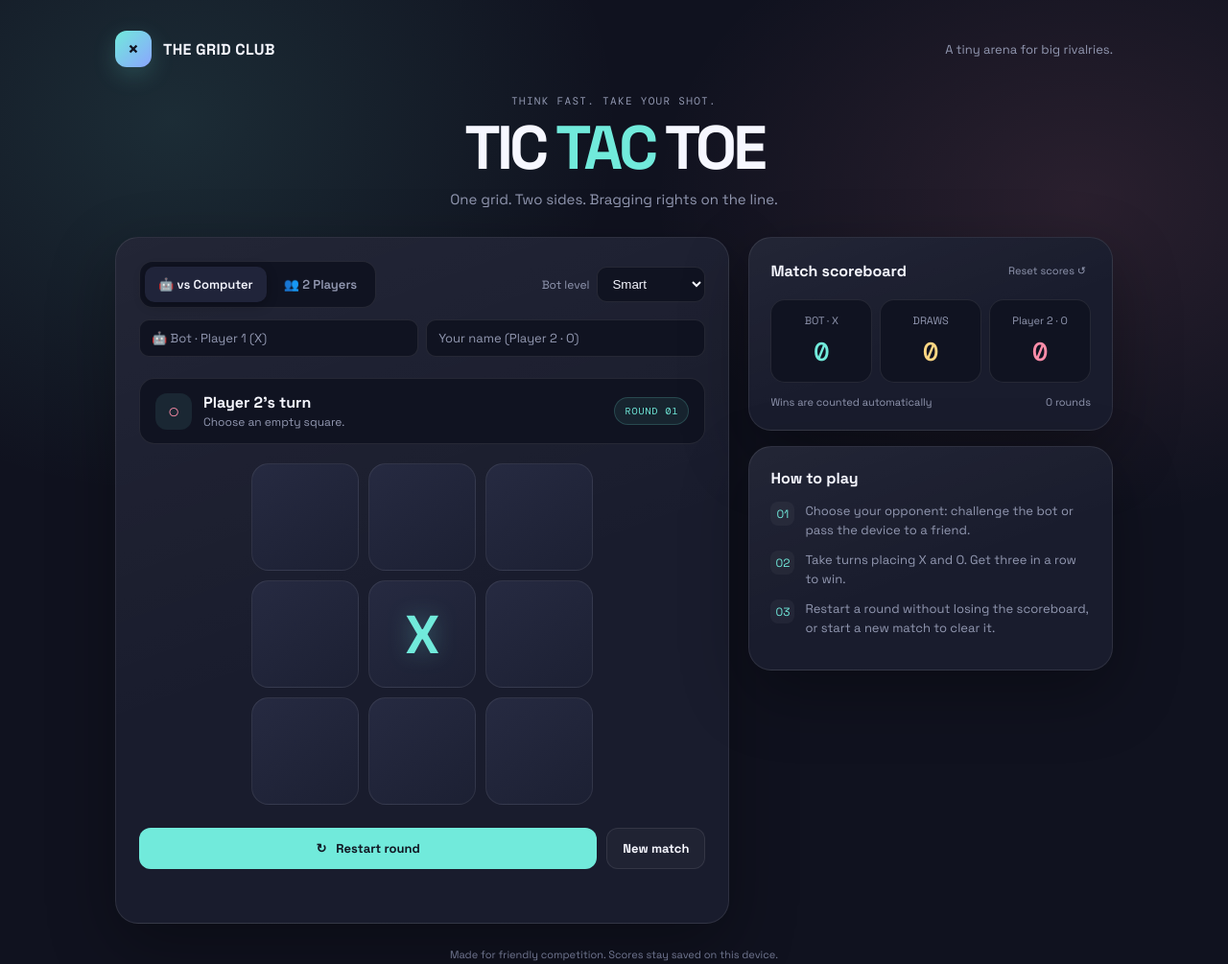
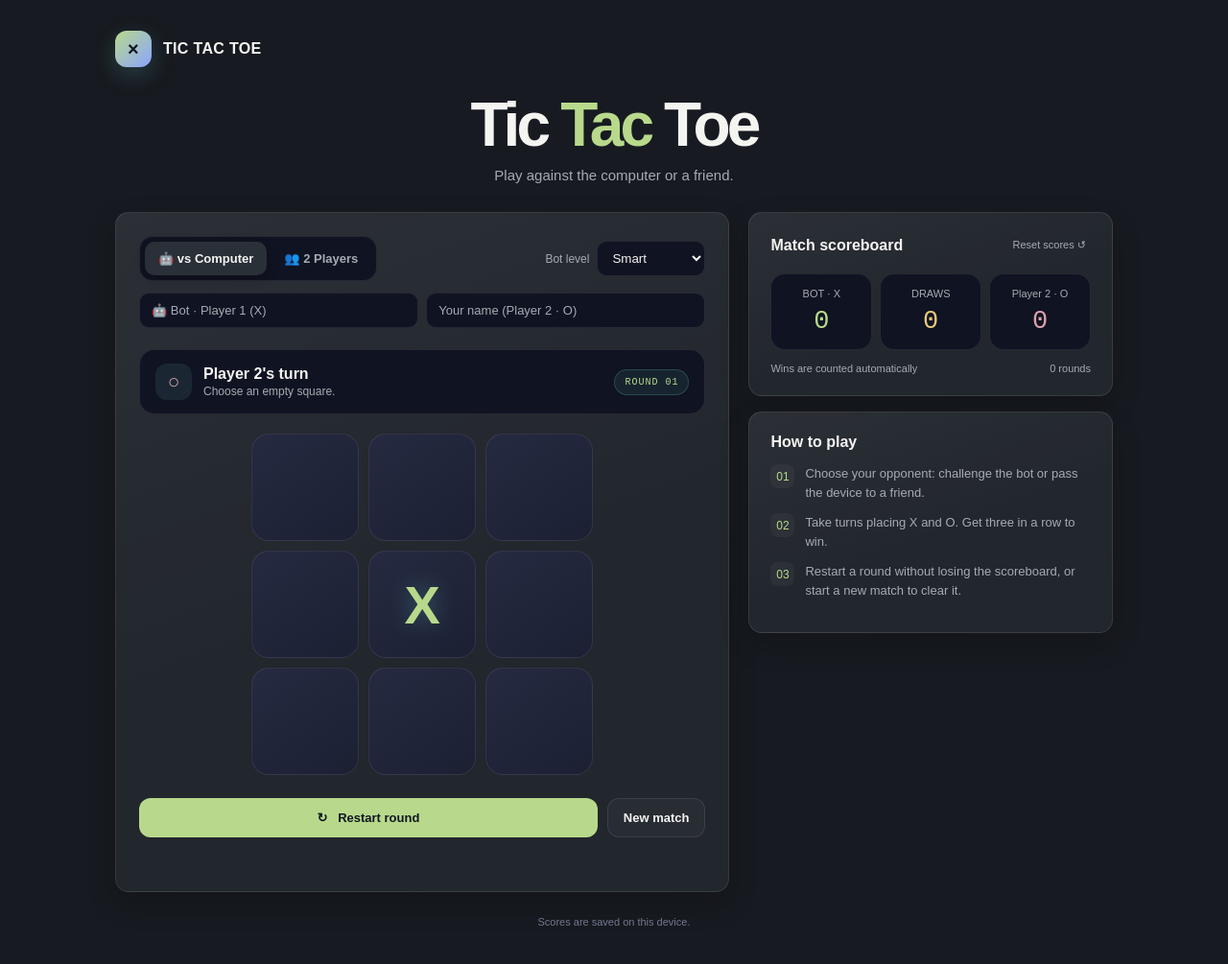
Before and after one commit to tanshi2003/Tic-tac-toe, a plain HTML site: page index.html in a window 1280 px wide. Shown: the whole page at 96% size. Drawn offline with nearby package versions, Linux system fonts and the light colour scheme.

Commit message:
Simplify game interface and remove AI-generated styling

```diff
--- a/index.html
+++ b/index.html
@@ -4,13 +4,13 @@
   <meta charset="UTF-8" />
   <meta name="viewport" content="width=device-width, initial-scale=1.0" />
   <meta name="theme-color" content="#10121f" />
-  <meta name="description" content="A polished Tic Tac Toe game. Challenge a clever bot or play head-to-head with a friend." />
-  <title>Tic Tac Toe | The Grid Club</title>
+  <meta name="description" content="Play Tic Tac Toe against the computer or with a friend." />
+  <title>Tic Tac Toe | Tic Tac Toe</title>
   <style>
-    @import url('https://fonts.googleapis.com/css2?family=DM+Mono:wght@400;500&family=Space+Grotesk:wght@400;500;600;700&display=swap');
-    :root{color-scheme:dark;--bg:#10121f;--panel:#191c2d;--panel2:#20243a;--line:rgba(255,255,255,.09);--muted:#9298b1;--text:#f6f7ff;--cyan:#71eadb;--pink:#ff8da9;--gold:#ffd783;--shadow:0 24px 70px rgba(0,0,0,.32)}
+
+    :root{color-scheme:dark;--bg:#171a20;--panel:#22262d;--panel2:#2a3038;--line:#ffffff18;--muted:#a5abb4;--text:#f4f4f1;--cyan:#b8d98b;--pink:#d9a2ad;--gold:#e8c77a;--shadow:0 12px 30px rgba(0,0,0,.18)}
     *{box-sizing:border-box}
-    body{margin:0;min-height:100vh;background:radial-gradient(ellipse at 14% 12%,rgba(113,234,219,.12),transparent 30%),radial-gradient(ellipse at 88% 20%,rgba(255,141,169,.11),transparent 28%),var(--bg);color:var(--text);font-family:'Space Grotesk',sans-serif;padding:32px 18px 44px}
+    body{margin:0;min-height:100vh;background:var(--bg);color:var(--text);font-family:'Space Grotesk',sans-serif;padding:32px 18px 44px}
     button{font:inherit}
     .shell{width:min(1040px,100%);margin:auto}
     header{display:flex;align-items:center;justify-content:space-between;gap:16px;margin-bottom:28px}
@@ -24,7 +24,7 @@
     h1 span{color:var(--cyan)}
     .sub{margin:0;color:var(--muted);font-size:15px}
     .layout{display:grid;grid-template-columns:minmax(0,1.35fr) minmax(270px,.8fr);gap:20px;align-items:start}
-    .panel{background:linear-gradient(160deg,rgba(255,255,255,.045),transparent 55%),var(--panel);border:1px solid var(--line);border-radius:24px;box-shadow:var(--shadow)}
+    .panel{background:linear-gradient(160deg,rgba(255,255,255,.045),transparent 55%),var(--panel);border:1px solid var(--line);border-radius:14px;box-shadow:var(--shadow)}
     .game-panel{padding:24px}
     .mode-row{display:flex;justify-content:space-between;align-items:center;gap:12px;margin-bottom:22px;flex-wrap:wrap}
     .mode-switch{display:flex;background:#101321;padding:5px;border-radius:14px;border:1px solid var(--line);gap:4px}
@@ -84,13 +84,13 @@
 <body>
   <main class="shell">
     <header>
-      <div class="brand"><div class="brand-mark">×</div><span>THE GRID CLUB</span></div>
-      <div class="header-note">A tiny arena for big rivalries.</div>
+      <div class="brand"><div class="brand-mark">×</div><span>TIC TAC TOE</span></div>
+
     </header>
     <section class="hero">
-      <div class="eyebrow">Think fast. Take your shot.</div>
-      <h1>TIC <span>TAC</span> TOE</h1>
-      <p class="sub">One grid. Two sides. Bragging rights on the line.</p>
+
+      <h1>Tic <span>Tac</span> Toe</h1>
+      <p class="sub">Play against the computer or a friend.</p>
     </section>
     <div class="layout">
       <section class="panel game-panel" aria-label="Game board">
@@ -154,7 +154,7 @@
         </section>
       </aside>
     </div>
-    <footer class="footnote">Made for friendly competition. Scores stay saved on this device.</footer>
+    <footer class="footnote">Scores are saved on this device.</footer>
   </main>
 <script>
 (() => {
```
